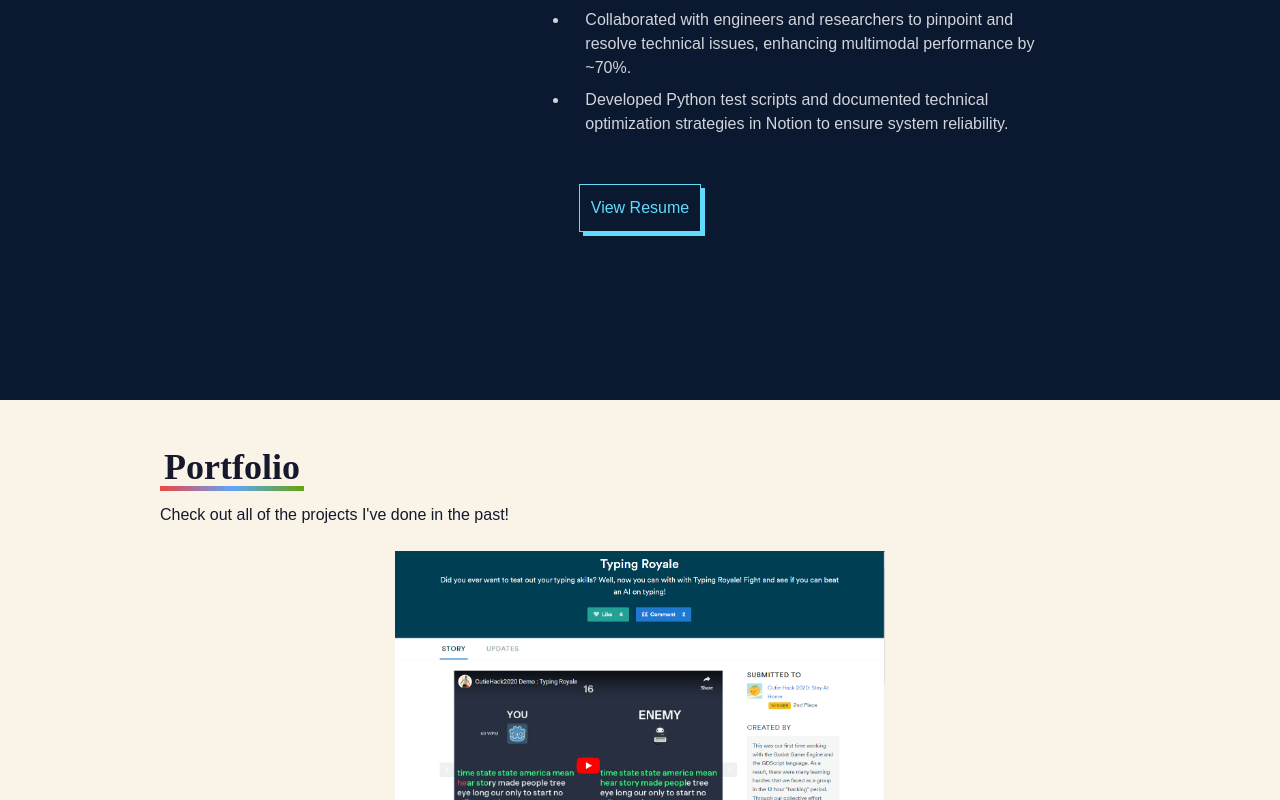
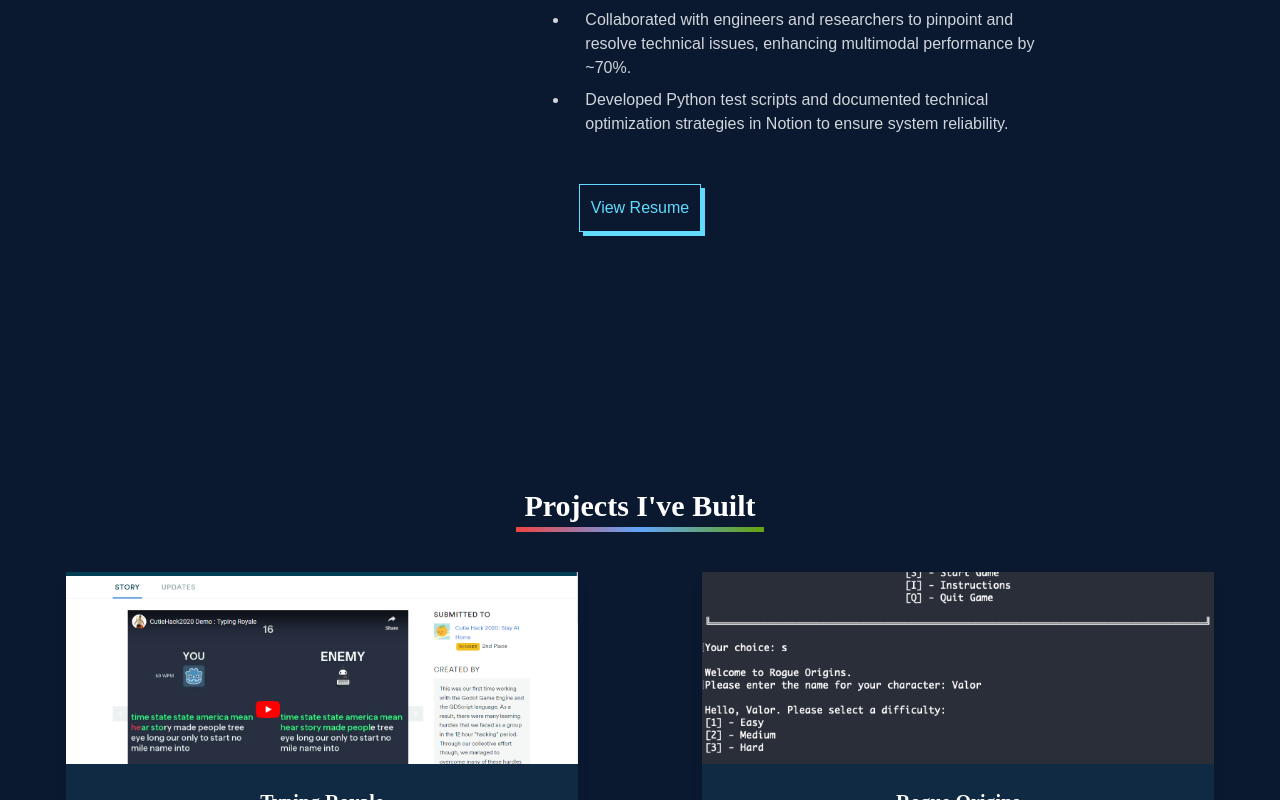
Before and after one commit to knytnguyen/portfolio, a React (Create React App) app: page / in a window 1280 px wide. Shown: the part 2000-2800 px from the top of the page. Built offline with nearby package versions, Linux system fonts and the light colour scheme.

Commit message:
Revamped Portfolio section with Project Cards and updated colors to dark theme

```diff
--- a/src/components/Portfolio.jsx
+++ b/src/components/Portfolio.jsx
@@ -1,74 +1,35 @@
 import React, { useEffect } from 'react';
+import data from '../data/data'; // Adjust the path as necessary
 import Aos from 'aos';
 import 'aos/dist/aos.css';
-import data from '../data/data';
-import { FiChevronRight, FiChevronLeft } from 'react-icons/fi';
-import { useState } from 'react';
+import ProjectCard from './ProjectCard';
 
 const Portfolio = () => {
-    const myData = data;
-    const [activeSlide, setActiveSlide] = useState(1);
+  // Initialize animate on scroll animation duration
+  useEffect(() => {
+    Aos.init({ duration: 1700 });
+  }, []);
 
-    const prevSliderHandler = (id) => {
-        if (id === 1) {
-            setActiveSlide(myData.length);
-        }
-        else if (id > 1) {
-            setActiveSlide(activeSlide - 1);
-        }
-        else {
-            setActiveSlide(myData.length - 1)
-        }
-    };
+  return (
+    <section id="portfolio" className="py-20 bg-[#0A192F] text-white">
+      <div className="container mx-auto px-6" data-aos="fade-up" data-aos-once="true">
 
-    const nextSlideHandler = (id) => {
-        if (id === myData.length) {
-            setActiveSlide(1);
-        }
-        else if (id < myData.length) {
-            setActiveSlide(activeSlide + 1);
-        }
-        else {
-            setActiveSlide(myData.length - 1)
-        }
-    };
-useEffect(() => {
-    Aos.init({ duration : 2000 });
-}, []);
-return (
-    <div name ='portfolio' className='w-full h-screen text-[#16192C] bg-[#FAF4E8]'>
-        <div className='max-w-[1000px] mx-auto p-5 flex flex-col justify-center w-full h-full'>
-            <div data-aos="fade-up" data-aos-once="true">
-                <h3 className='text-4xl font-bold inline bg-gradient-to-r from-red-500 via-blue-400 to-lime-600 bg-[length:100%_5px] bg-no-repeat bg-left-bottom p-1'>Portfolio</h3>
-                <p className='pt-4'>Check out all of the projects I've done in the past!</p>
-            </div>
-            <div className='m-2' data-aos="fade-up" data-aos-once="true">
-                {myData.map((item) => {
-                    const { id, image, title, imageDescription, techUsed, linkToProject } = item;
-                    return (
-                        <div key={id} className={activeSlide === id ? 'flex justify-between items-center' : 'hidden'}>
-                            <button className='text-2xl border-2 border-[#16192C] hover:bg-[#E6CCF5] hover:text-[#111a29] p-2' onClick={() => prevSliderHandler(id)}>
-                                <FiChevronLeft />
-                            </button>
-                            <div className='flex flex-col items-center'>
-                                <img className='w-1/14 max-h-[350px] my-4 hover:scale-105 transition duration-300 ease-in-out' src={image} alt={title}/>
-                                <p className='text-2xl underline'>{title}</p>
-                                <p className='text-1xl p-2 text-center'>{imageDescription}</p>
-                                <h3 className='text-1xl p-4 pb-6 font-extrabold'>{techUsed}</h3>
-                                <a className='border-green' href={linkToProject} rel='noreferrer' target='_blank'>
-                                    <button className='text-[#16192C] bg-[#A2D6E7] group border-2 px-6 py-3 my-2 flex justify-center mx-auto border-[#121212] hover:bg-[#E6CCF5]'>View Project</button>
-                                </a>
-                            </div>
-                            <button className='text-2xl border-2 border-[#16192C] hover:bg-[#E6CCF5] hover:text-[#111a29] p-2' onClick={() => nextSlideHandler(id)}>
-                                <FiChevronRight />
-                            </button>
-                        </div>
-                    )
-                })}
-            </div>
+        {/* Centered Heading */}
+        <div className="flex justify-center items-center">
+          <h3 className="text-3xl inline-block font-bold text-center mb-10 bg-gradient-to-r from-red-500 via-blue-400 to-lime-600 bg-[length:100%_5px] bg-no-repeat bg-left-bottom p-2">
+            Projects I've Built
+          </h3>
         </div>
-    </div>
-  )
-}
 
-export default Portfolio
+        {/* Displaying Project Cards: 1 Column Grid on Small Screen and 2 Columns for Medium+ Screens */}
+        <div className="grid grid-cols-1 md:grid-cols-2 gap-10">
+          {data.map((project) => (
+            <ProjectCard key={project.id} project={project} />
+          ))}
+        </div>
+      </div>
+    </section>
+  );
+};
+
+export default Portfolio;
```
